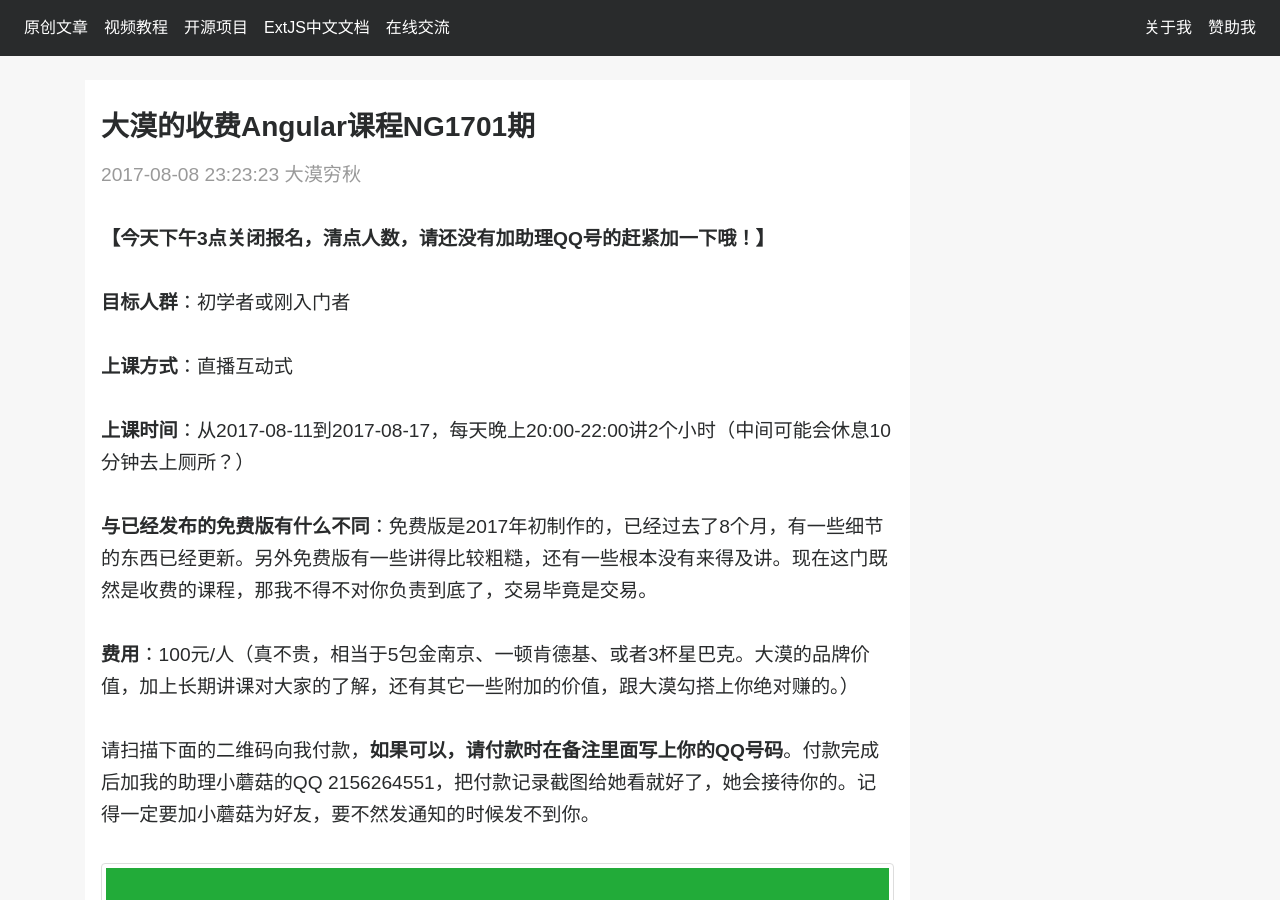
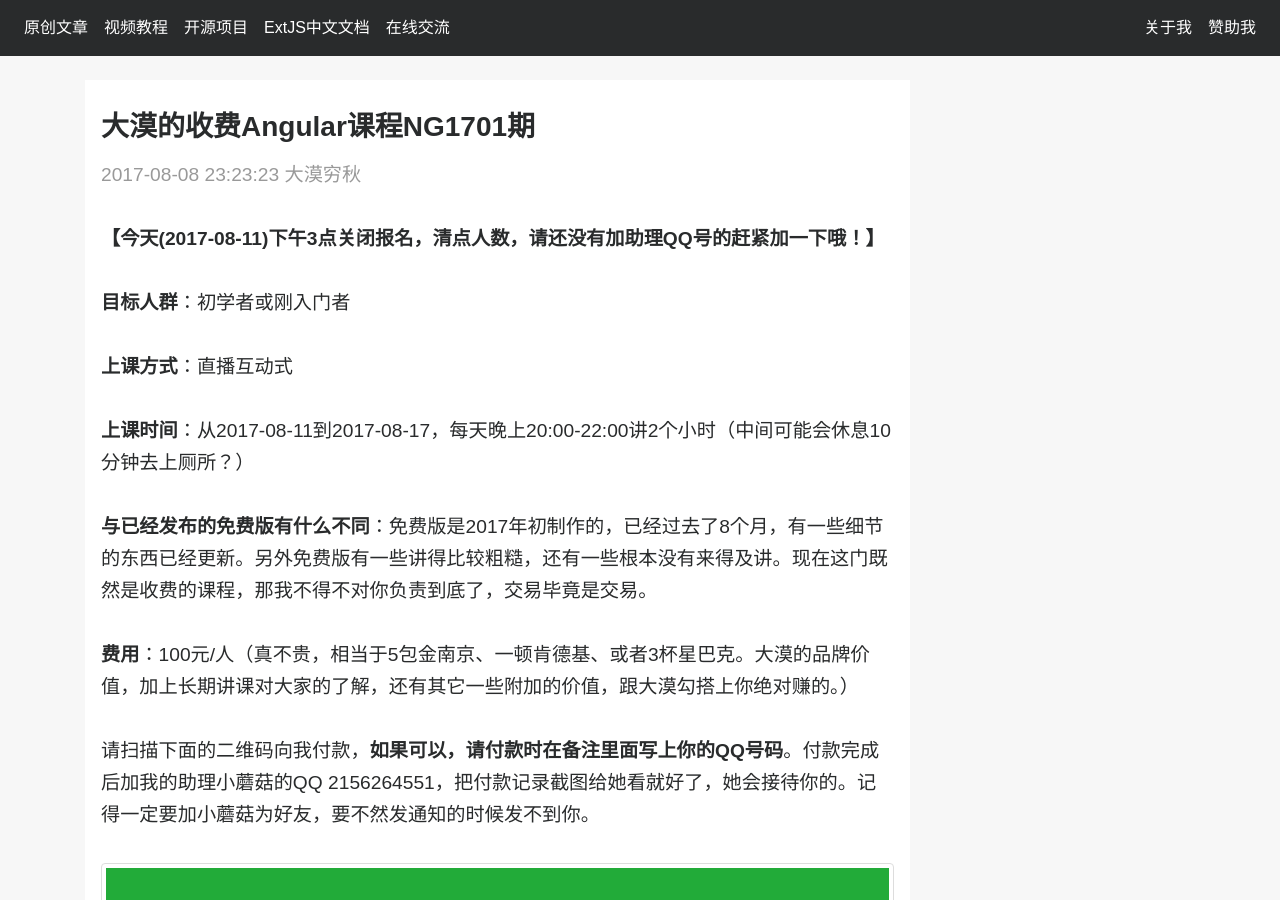
Before and after one commit to dukuiran/damoqiongqiu.github.io, a Jekyll site: the page built from _posts/2017-08-09-angular-course.markdown, in a window 1280 px wide and 900 px high. Built offline with Jekyll 4.4.1, drawn with Linux system fonts in a browser that asks for light colours; nearby versions of some CDN libraries.

Commit message:
更新内容

```diff
--- a/_posts/2017-08-09-angular-course.markdown
+++ b/_posts/2017-08-09-angular-course.markdown
@@ -9,7 +9,7 @@ published: true
 excerpt: 大漠的收费Angular课程
 ---
 
-**【今天下午3点关闭报名，清点人数，请还没有加助理QQ号的赶紧加一下哦！】**
+**【今天(2017-08-11)下午3点关闭报名，清点人数，请还没有加助理QQ号的赶紧加一下哦！】**
 
 **目标人群**：初学者或刚入门者
 
```
